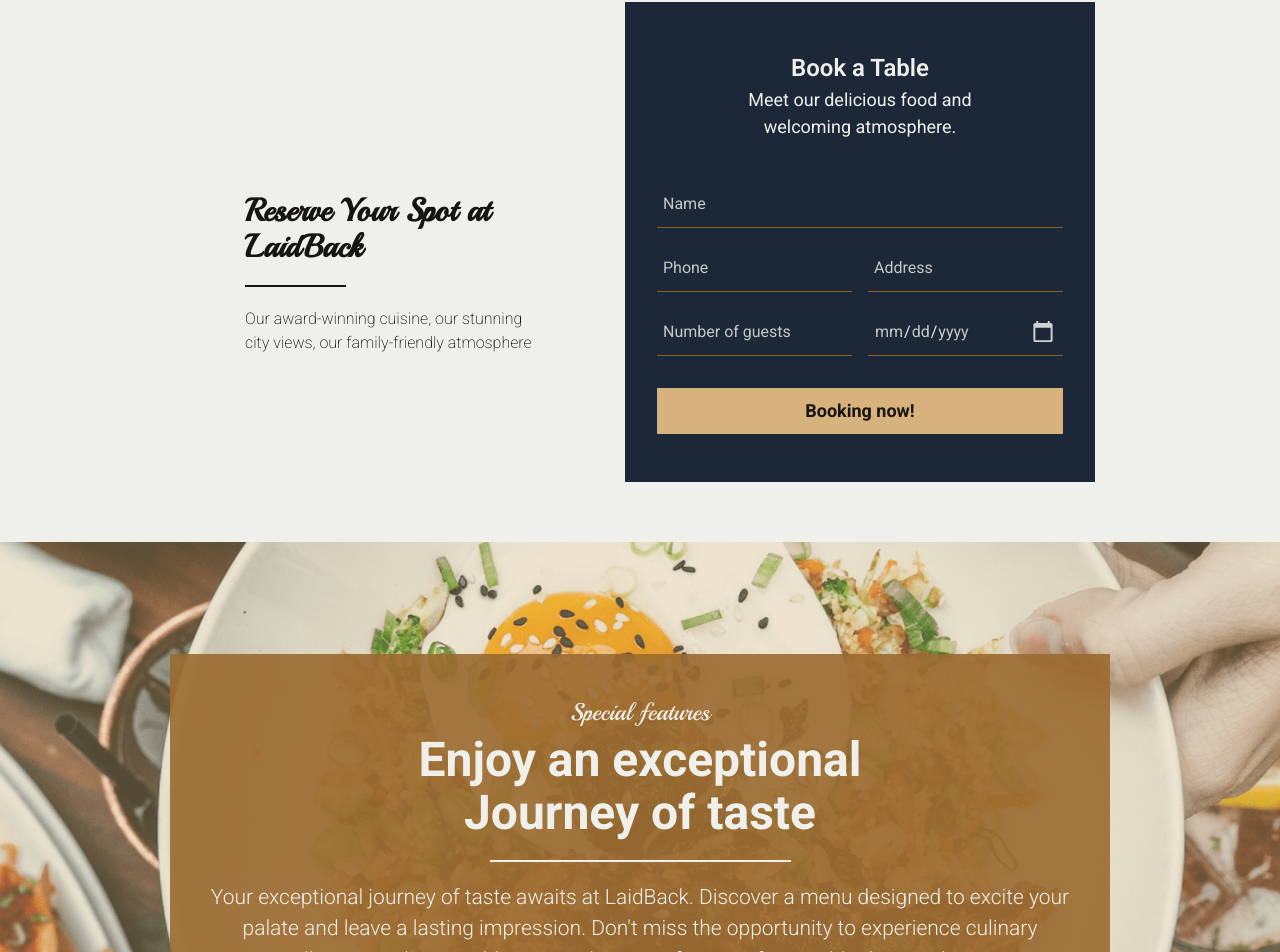
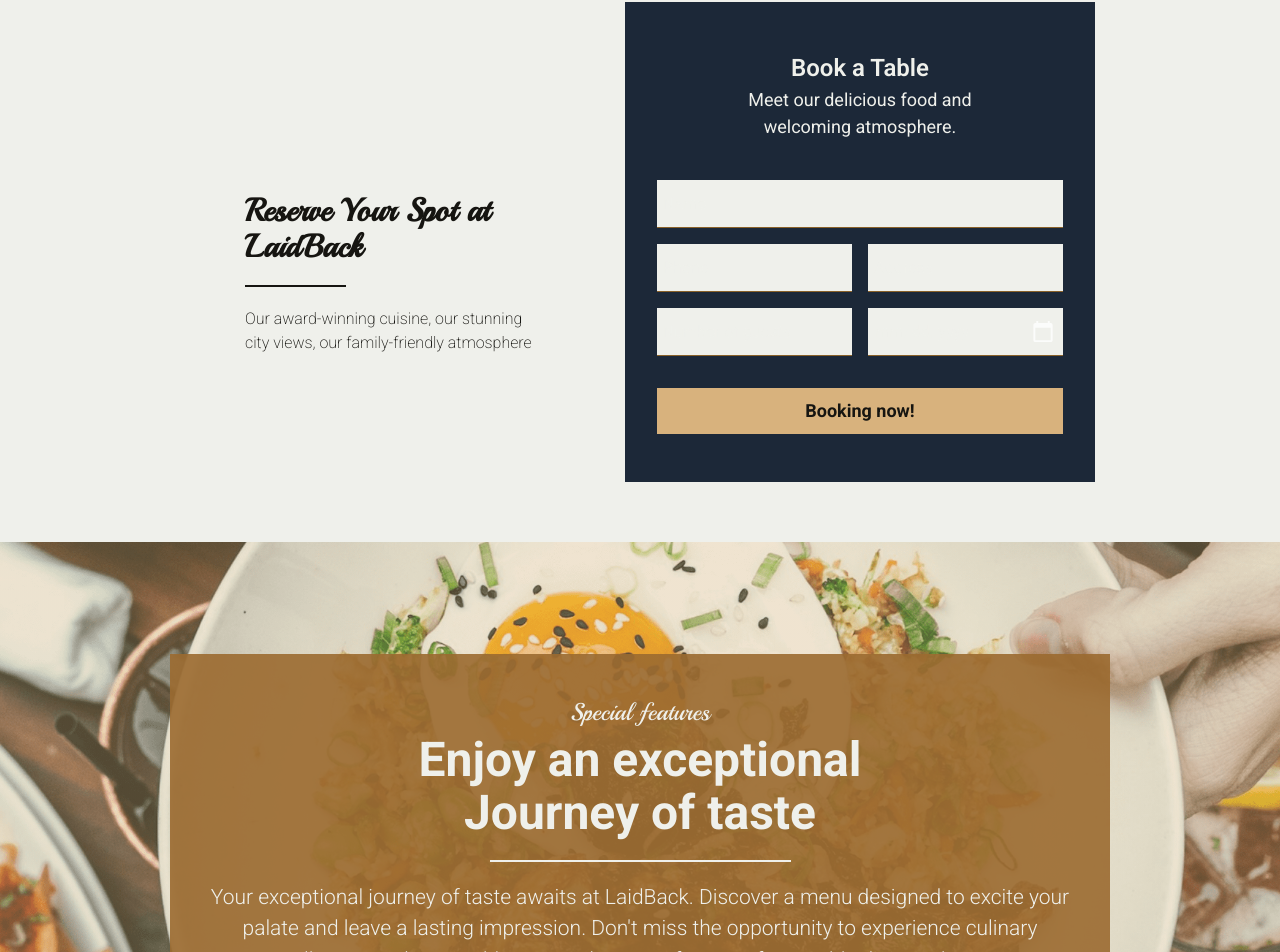
Before and after one commit to iamtakuiya/restaurant-webites, a React (Vite) app: page /events in a window 1280 px wide. Shown: the part 1088-2040 px from the top of the page. Built offline with nearby package versions, Linux system fonts and the light colour scheme.

Commit message:
modify input height and background color

```diff
--- a/src/components/Common/Form/Form.module.scss
+++ b/src/components/Common/Form/Form.module.scss
@@ -30,7 +30,7 @@
   }
 
   &__input {
-    height: 34px;
+    min-height: 34px;
     width: 100%;
     padding: 0 6px;
     outline: variables.$color-accent;
--- a/src/components/Sections/BookATable/BookATable.module.scss
+++ b/src/components/Sections/BookATable/BookATable.module.scss
@@ -90,12 +90,12 @@
   }
 
   &__input {
-    height: 48px;
+    min-height: 48px;
     padding: 0 6px;
     outline: $color-accent;
     border: none;
     border-bottom: 1px solid $color-accent;
-    background-color: transparent;
+    background-color: $color-primary;
     color: inherit;
   }
 }
```
